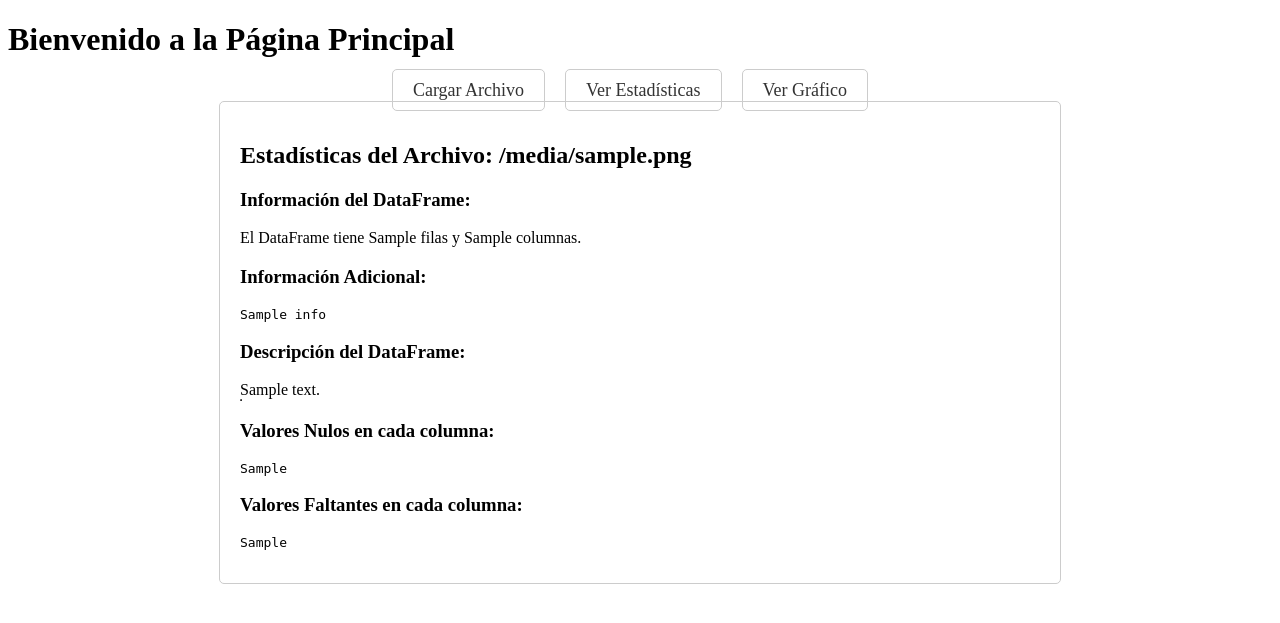
After one commit to jalila-zarouali-melian/TFM, a Flask app: template templates/stats.html in a window 1280 px wide. The commit adds this page. Shown: the top 623 px of the page. Run offline with Flask 3, Linux system fonts and the light colour scheme; the template is opened without the code that fills it: most values are stand-ins (such as "Sample title", 1, 10 or a date in 2020).

Commit message:
version interactiva

```diff
--- a/app.py
+++ b/app.py
@@ -1,13 +1,24 @@
 import os
 import logging
-from flask import Flask, request, render_template, redirect, url_for
+from flask import Flask, request, render_template, redirect, url_for, session
 import pandas as pd
 import plotly.graph_objects as go
 
-app = Flask(__name__)
+app = Flask(__name__, static_folder='static')
+app.secret_key = 'your_secret_key'
 
-# Ruta para la página principal
-@app.route('/', methods=['GET', 'POST'])
+# Ruta de inicio, redirecciona a la página principal
+@app.route('/')
+def index():
+    return redirect(url_for('main'))
+
+# Ruta para la página principal (Inicio)
+@app.route('/main')
+def main():
+    return render_template('index.html')
+
+# Ruta para la página de carga de archivo
+@app.route('/upload', methods=['GET', 'POST'])
 def upload_file():
     if request.method == 'POST':
         file = request.files['file']
@@ -17,13 +28,22 @@ def upload_file():
             file_path = os.path.join('uploads', filename)
             file.save(file_path)
             logging.info("Archivo guardado en: %s", file_path)
-            return redirect(url_for('process_file', filename=filename))
-    return render_template('index.html')
 
-# Ruta para procesar el archivo
-@app.route('/process/<filename>')
-def process_file(filename):
+            # Almacenar el nombre del archivo en la sesión
+            session['filename'] = filename
+
+            return redirect(url_for('process_file'))
+    return render_template('upload.html')
+
+# Ruta para procesar el archivo y mostrar las estadísticas
+@app.route('/process')
+def process_file():
     try:
+        filename = session.get('filename')
+
+        if filename is None:
+            return redirect(url_for('upload_file'))
+
         file_path = os.path.join('uploads', filename)
         logging.info("Procesando archivo: %s", file_path)
 
@@ -46,15 +66,39 @@ def process_file(filename):
         describe_info = df.describe().to_html()
         logging.info("Describe del DataFrame:\n%s", describe_info)
 
+        return render_template('stats.html', filename=filename, shape_info=shape_info, describe_info=describe_info, null_counts=null_counts, missing_counts=missing_counts, info=info)
+
+    except Exception as e:
+        return render_template('error.html', error_message=str(e))
+
+# Ruta para la página del gráfico
+@app.route('/graph')
+def show_graph():
+    try:
+        filename = session.get('filename')
+
+        if filename is None:
+            return redirect(url_for('upload_file'))
+
+        file_path = os.path.join('uploads', filename)
+        logging.info("Procesando archivo: %s", file_path)
+
+        # Leer el archivo CSV o Excel utilizando pandas
+        if filename.endswith('.csv'):
+            df = pd.read_csv(file_path)
+        elif filename.endswith('.xls') or filename.endswith('.xlsx'):
+            df = pd.read_excel(file_path, engine='xlrd')
+        else:
+            return "Formato de archivo no compatible. Debe ser un archivo CSV o Excel."
+
         # Crear gráfico utilizando Plotly
         fig = go.Figure(data=[go.Bar(x=df.columns, y=df.count())])
         graph = fig.to_html(full_html=False)
 
-        return render_template('index.html', filename=filename, shape_info=shape_info, describe_info=describe_info, null_counts=null_counts, missing_counts=missing_counts, info=info, graph=graph)
+        return render_template('graph.html', graph=graph)
 
     except Exception as e:
-        logging.error("Error al procesar el archivo: %s", str(e))
-        return str(e)
+        return render_template('error.html', error_message=str(e))
 
 if __name__ == '__main__':
     app.run(debug=True)
--- /dev/null
+++ b/static/style.css
@@ -0,0 +1,35 @@
+/* Estilo para la navegación por pestañas */
+.nav {
+    list-style: none;
+    padding: 0;
+    margin: 0;
+    display: flex;
+    justify-content: center;
+}
+
+.nav li {
+    margin-right: 20px;
+    display: inline-block;
+}
+
+.nav li a {
+    text-decoration: none;
+    color: #333;
+    font-size: 18px;
+    padding: 10px 20px;
+    border: 1px solid #ccc;
+    border-radius: 5px;
+}
+
+.nav li a:hover {
+    background-color: #f0f0f0;
+}
+
+/* Estilo para el contenido de cada página */
+.content-container {
+    max-width: 800px;
+    margin: 0 auto;
+    padding: 20px;
+    border: 1px solid #ccc;
+    border-radius: 5px;
+}
--- /dev/null
+++ b/templates/graph.html
@@ -0,0 +1,6 @@
+{% extends 'index.html' %}
+
+{% block content %}
+    <h2>Gráfico de barras interactivo</h2>
+    {{ graph|safe }}
+{% endblock %}
--- a/templates/index.html
+++ b/templates/index.html
@@ -1,62 +1,22 @@
 <!DOCTYPE html>
 <html>
 <head>
-    <title>Procesamiento de Archivo CSV/Excel</title>
+    <title>Página Principal</title>
+    <link rel="stylesheet" type="text/css" href="{{ url_for('static', filename='style.css') }}">
 </head>
 <body>
-    <h1>Procesamiento de Archivo CSV/Excel</h1>
-    <form method="post" enctype="multipart/form-data" onsubmit="return validateForm()">
-        <input type="file" id="fileInput" name="file" accept=".csv,.xls,.xlsx" required>
-        <input type="submit" value="Procesar">
-    </form>
+    <h1>Bienvenido a la Página Principal</h1>
 
-    <script>
-        function validateForm() {
-            var fileInput = document.getElementById("fileInput");
-            var file = fileInput.files[0];
-            if (!file) {
-                alert("Por favor, selecciona un archivo.");
-                return false;
-            }
-            return true;
-        }
-    </script>
+    <!-- Navegación por pestañas -->
+    <ul class="nav">
+        <li><a href="{{ url_for('upload_file') }}">Cargar Archivo</a></li>
+        <li><a href="{{ url_for('process_file', filename='example.csv') }}">Ver Estadísticas</a></li>
+        <li><a href="{{ url_for('show_graph', filename='example.csv') }}">Ver Gráfico</a></li>
+    </ul>
 
-    {% if filename %}
-        <h2>Archivo procesado: {{ filename }}</h2>
-    {% endif %}
-
-    {% if shape_info %}
-        <h2>Información del DataFrame:</h2>
-        <p>El DataFrame tiene {{ shape_info.0 }} filas y {{ shape_info.1 }} columnas.</p>
-    {% endif %}
-
-    {% if info %}
-        <h2>Información Adicional:</h2>
-        <pre>{{ info }}</pre>
-    {% endif %}
-
-    {% if describe_info %}
-        <h2>Descripción del DataFrame:</h2>
-        <!-- Aquí usaremos una tabla para mostrar el resultado del describe -->
-        <table border="1">
-            {{ describe_info|safe }}
-        </table>
-    {% endif %}
-
-    {% if null_counts %}
-        <h2>Valores Nulos en cada columna:</h2>
-        <pre>{{ null_counts }}</pre>
-    {% endif %}
-
-    {% if missing_counts %}
-        <h2>Valores Faltantes en cada columna:</h2>
-        <pre>{{ missing_counts }}</pre>
-    {% endif %}
-
-    {% if graph %}
-        <h2>Gráfico de barras interactivo:</h2>
-        {{ graph|safe }}
-    {% endif %}
+    <!-- Contenido dinámico para cada sección -->
+    <div class="content-container">
+        {% block content %}{% endblock %}
+    </div>
 </body>
 </html>
--- /dev/null
+++ b/templates/stats.html
@@ -0,0 +1,33 @@
+{% extends 'index.html' %}
+
+{% block content %}
+    <h2>Estadísticas del Archivo: {{ filename }}</h2>
+
+    {% if shape_info %}
+        <h3>Información del DataFrame:</h3>
+        <p>El DataFrame tiene {{ shape_info.0 }} filas y {{ shape_info.1 }} columnas.</p>
+    {% endif %}
+
+    {% if info %}
+        <h3>Información Adicional:</h3>
+        <pre>{{ info }}</pre>
+    {% endif %}
+
+    {% if describe_info %}
+        <h3>Descripción del DataFrame:</h3>
+        <!-- Aquí usaremos una tabla para mostrar el resultado del describe -->
+        <table border="1">
+            {{ describe_info|safe }}
+        </table>
+    {% endif %}
+
+    {% if null_counts %}
+        <h3>Valores Nulos en cada columna:</h3>
+        <pre>{{ null_counts }}</pre>
+    {% endif %}
+
+    {% if missing_counts %}
+        <h3>Valores Faltantes en cada columna:</h3>
+        <pre>{{ missing_counts }}</pre>
+    {% endif %}
+{% endblock %}
```
Also changed, not shown: templates/error.html (added, +10 -0 lines), templates/upload.html (added, +21 -0 lines).
